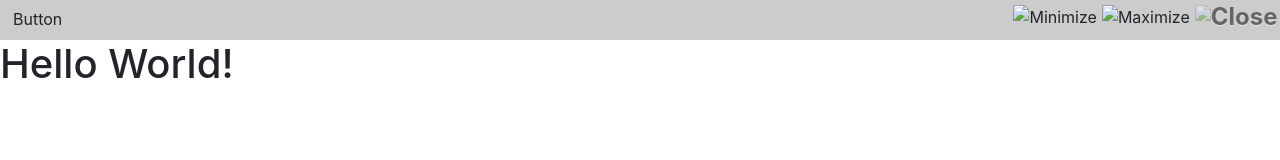
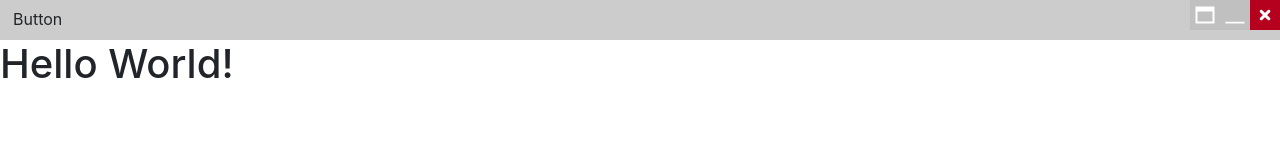
Before and after one commit to Nanofus/electron-template, a website with bundled scripts: page electron-test/public_html/index.html in a window 1280 px wide. Built offline with nearby package versions, Linux system fonts and the light colour scheme; files whose address does not match are found by name.

```diff
--- a/electron-test/public_html/index.html
+++ b/electron-test/public_html/index.html
@@ -6,6 +6,7 @@
         <meta name="viewport" content="width=device-width, initial-scale=1.0">
 
         <script src="bower_components/jquery/dist/jquery.min.js"></script>
+        <script src="bower_components/jquery-ui/jquery-ui.min.js"></script>
         <script src="bower_components/bootstrap/dist/js/bootstrap.min.js"></script>
         <script src="bower_components/angularjs/angular.min.js"></script>
 
@@ -19,9 +20,9 @@
         <div id="navbar">
             <div id="window-buttons">
                 <button class="btn btn-default" type="submit" ng-click="closeWindow()">Button</button>
-                <img ng-src="images/close.png" alt="Close" class="close" ng-click="closeWindow()" />
-                <img ng-src="images/maximize.png" alt="Maximize" class="maximize" ng-click="maximizeWindow()" />
-                <img ng-src="images/minimize.png" alt="Minimize" class="minimize" ng-click="minimizeWindow()" />
+                <div class="window-button" id="close" ng-click="closeWindow()"></div>
+                <div class="window-button" id="minimize" ng-click="maximizeWindow()"></div>
+                <div class="window-button" id="maximize" ng-click="minimizeWindow()"></div>
             </div>
         </div>
         <h1>Hello World!</h1>
--- a/electron-test/public_html/scss/style.scss
+++ b/electron-test/public_html/scss/style.scss
@@ -13,9 +13,22 @@
     background-color: #cccccc;
 }
 
-#window-buttons {
-    img {
+.window-button {
     float: right;
     padding: 5px 2.5px;
+    width: 30px;
+    height: 30px;
 }
+
+#close {
+    background-image: url("../images/close.png");
+    background-color: #cccccc;
 }
+#minimize {
+    background-image: url("../images/minimize.png");
+    background-color: #cccccc;
+}
+#maximize {
+    background-image: url("../images/maximize.png");
+    background-color: #cccccc;
+}
```
Also changed, not shown: electron-test/public_html/css/style.css, 3 other files. Lines whose indentation alone changed are shown as unchanged.
